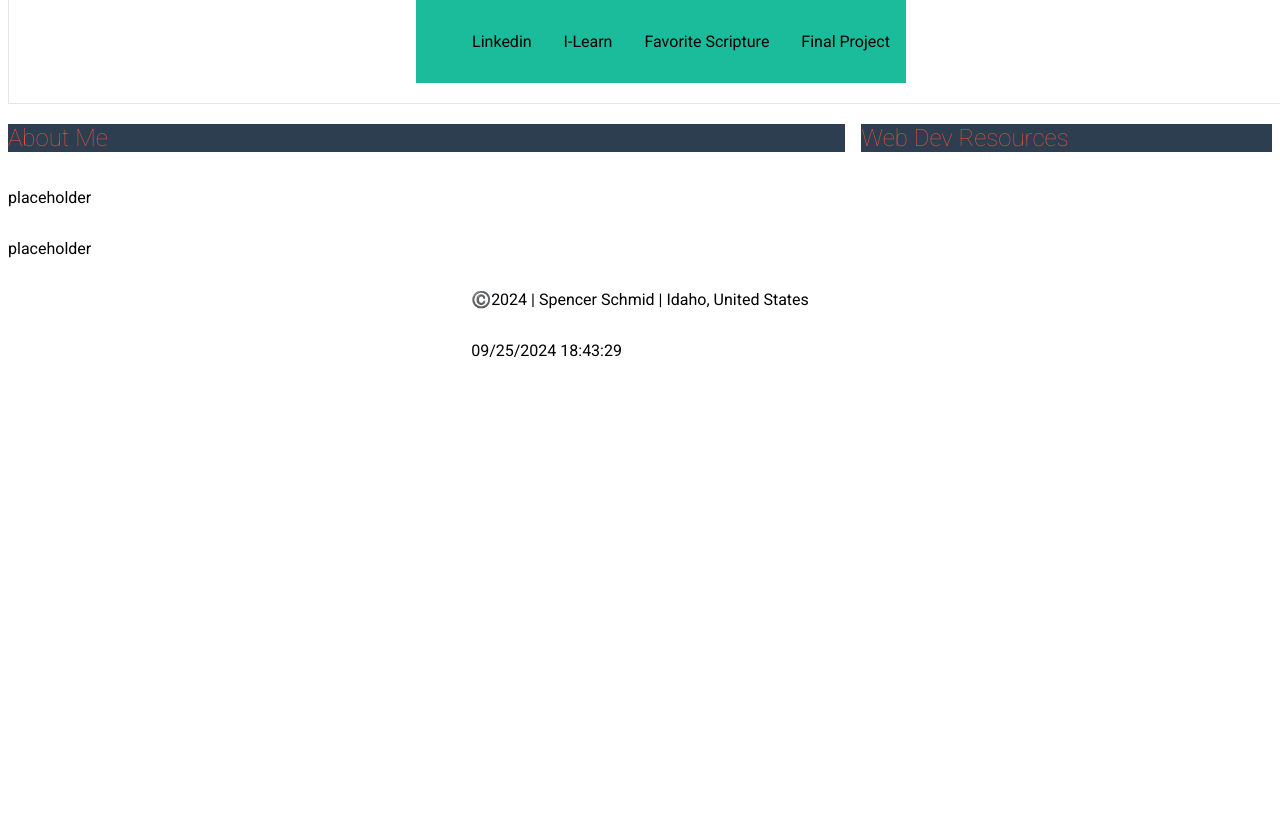
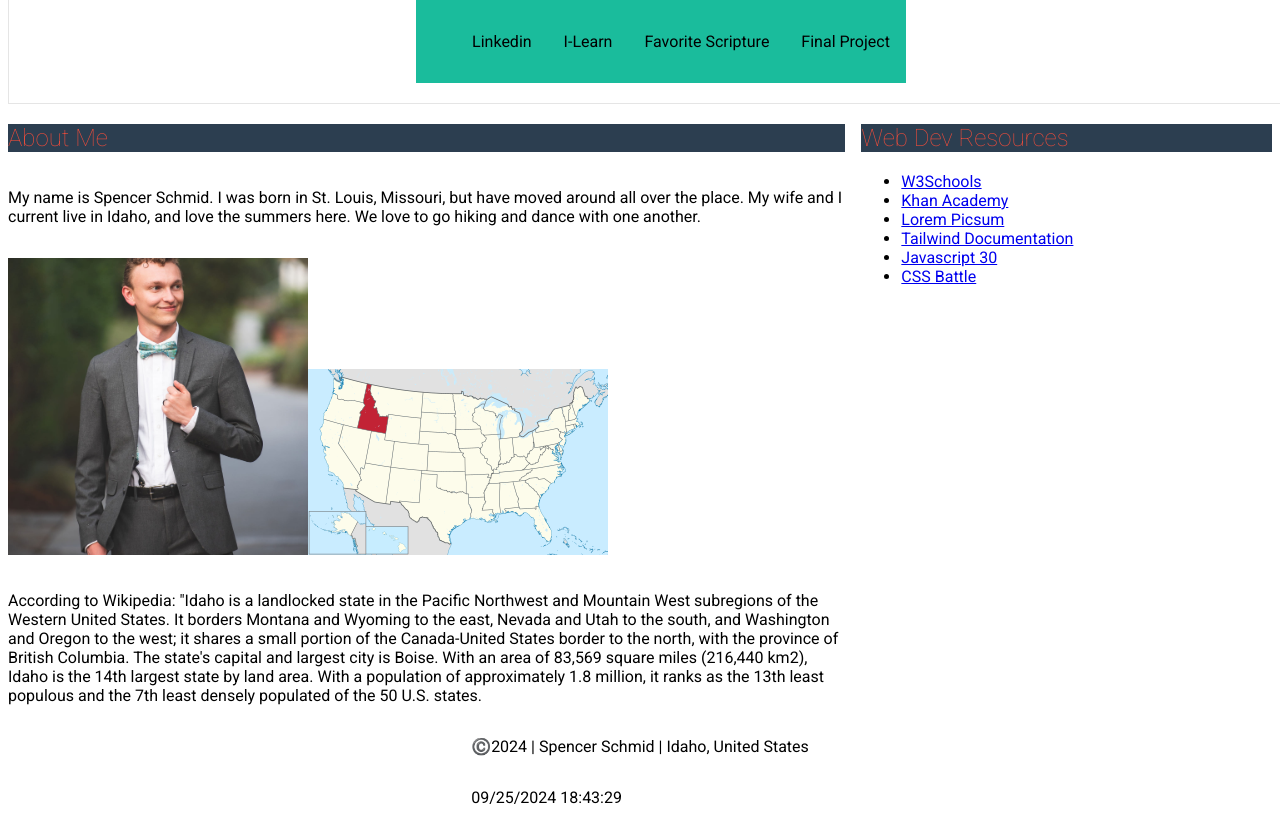
Before and after one commit to Attais/wdd131, a plain HTML site: page index.html in a window 1280 px wide. Shown: the part 110-941 px from the top of the page. Before the commit the page ends 800 px from the top, so only its background shows below. Drawn offline with Linux system fonts and the light colour scheme.

Commit message:
Updated About Me and Web Dev Resources

```diff
--- a/index.html
+++ b/index.html
@@ -30,12 +30,22 @@
         <section class="cardholder">
             <section class="card" id="aboutme">
                 <h2>About Me</h2>
-                <p>placeholder</p>
-                <p>placeholder</p>
+                <p>My name is Spencer Schmid. I was born in St. Louis, Missouri, but have moved around all over the place. My wife and I current live in Idaho, and love the summers here. We love to go hiking and dance with one another.</p>
+                <p><img src="images/spencer.jpg" style="width:300px;height:auto;"><img src="images/Idaho_in_United_States.svg.png" style="width:300px;height:auto;"></p>
+                <p>According to Wikipedia: "Idaho is a landlocked state in the Pacific Northwest and Mountain West subregions of the Western United States. It borders Montana and Wyoming to the east, Nevada and Utah to the south, and Washington and Oregon to the west; it shares a small portion of the Canada-United States border to the north, with the province of British Columbia. The state's capital and largest city is Boise. With an area of 83,569 square miles (216,440 km2), Idaho is the 14th largest state by land area. With a population of approximately 1.8 million, it ranks as the 13th least populous and the 7th least densely populated of the 50 U.S. states.</p>
 
             </section>
             <section class="card">
                 <h2>Web Dev Resources</h2>
+                <ul>
+                    <li><a href="https://www.w3schools.com/">W3Schools</a></li>
+                    <li><a href="https://www.khanacademy.org/computing/computer-programming">Khan Academy</a></li>
+                    <li><a href="https://picsum.photos/">Lorem Picsum</a></li>
+                    <li><a href="https://tailwindcss.com/docs/gap">Tailwind Documentation</a></li>
+                    <li><a href="https://javascript30.com/">Javascript 30</a></li>
+                    <li><a href="https://cssbattle.dev/battles">CSS Battle</a></li>
+
+                </ul>
             </section>
         </section>
     </main>
```
Also changed, not shown: images/Idaho_in_United_States.svg.png (added).
